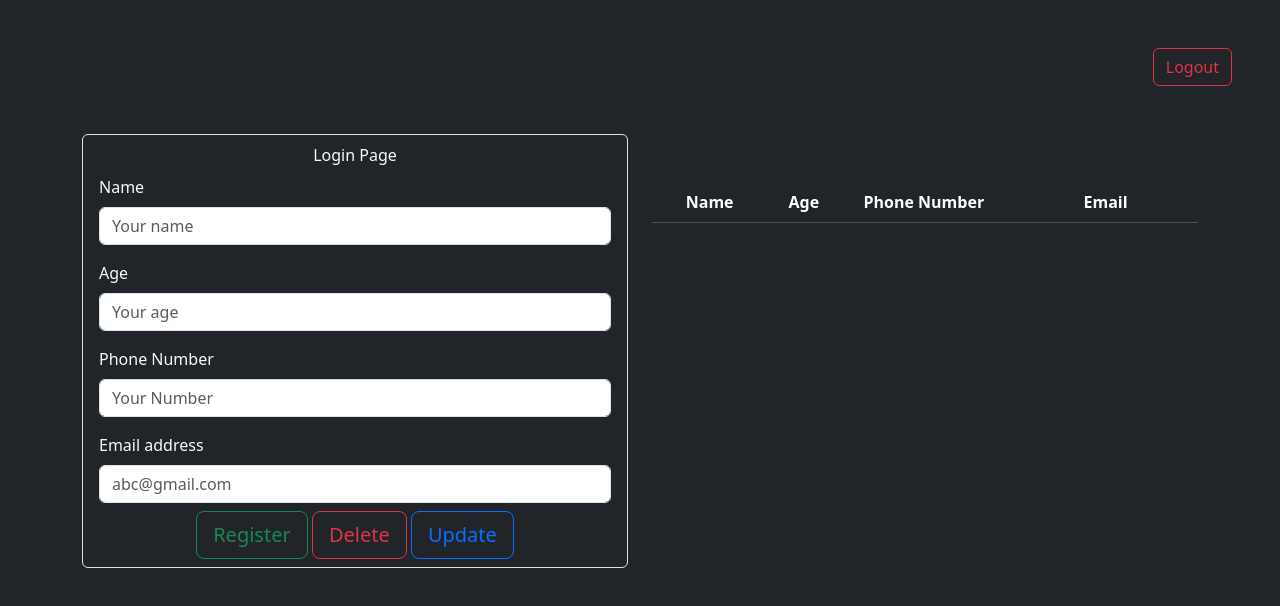
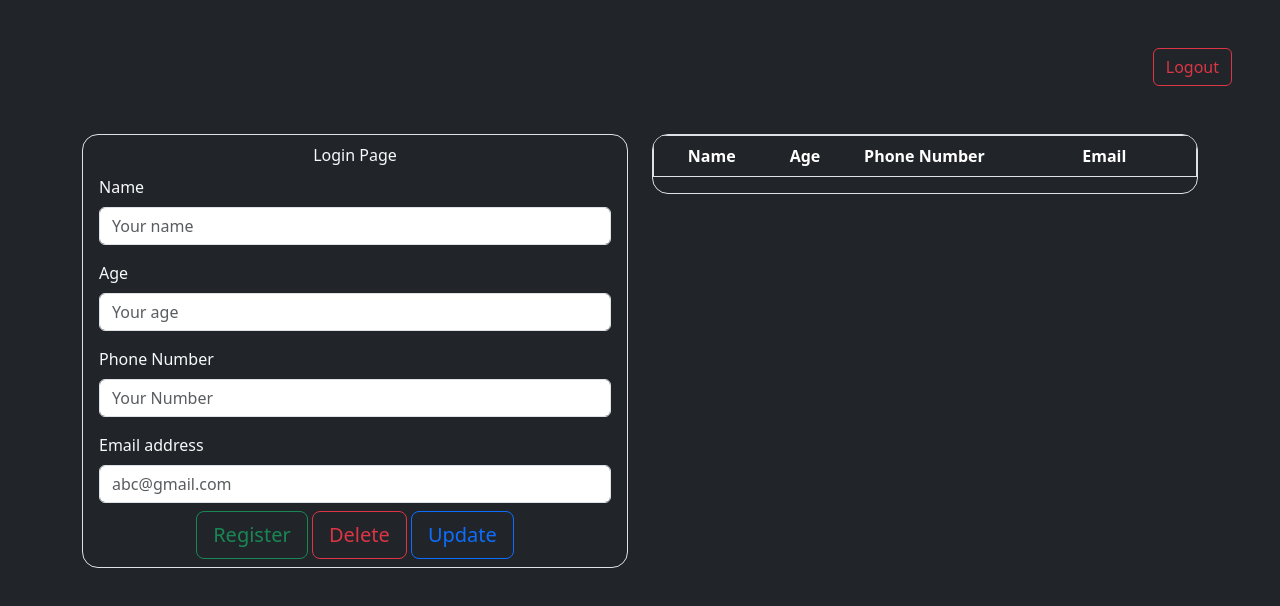
Before and after one commit to D4-80593-meetvasani/Node-Express-JWT-Dynamic-Form-CRUD, a plain HTML site: page client/index.html in a window 1280 px wide. Drawn offline with nearby package versions, Linux system fonts and the light colour scheme; no server answers; sample sign-in values are in the browser's storage.

Commit message:
updated UI

```diff
--- a/client/index.html
+++ b/client/index.html
@@ -27,7 +27,7 @@
     <div class="container">
       <div class="row justify-content-center">
         <div class="col-lg-6 col-md-8 col-12">
-          <div class="p-2 border rounded">
+          <div class="p-2 border rounded-4">
             <div class="text-center rounded">Login Page</div>
             <div class="mx-auto p-2">
               <label class="form-label">Name</label>
@@ -102,9 +102,9 @@
             </div>
           </div>
         </div>
-        <div class="col-lg-6 col-md-8 col-12 mt-5">
-          <div class="table-responsive">
-            <table class="table table-dark table-striped">
+        <div class="col-lg-6 col-md-8 col-12">
+          <div class="table-responsive border rounded-4">
+            <table class="table table-dark border table-striped rounded">
               <thead>
                 <th scope="col"></th>
                 <th scope="col">Name</th>
```
